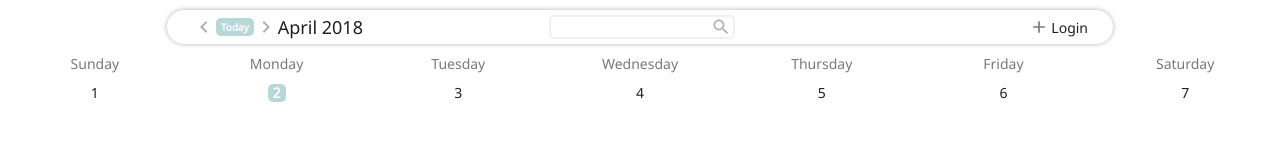
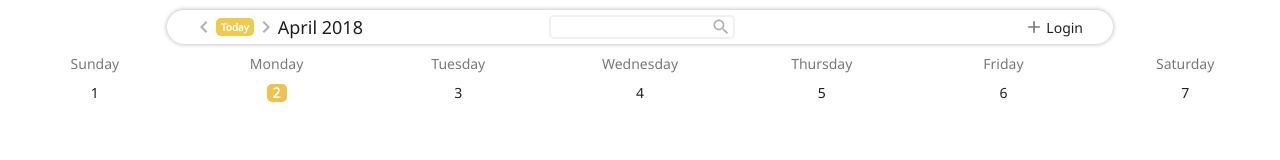
Before and after one commit to monicafu/coop-calendar, a React (Create React App) app in the folder client/: page / in a window 1280 px wide. Shown: the top 160 px of the page. Built offline with nearby package versions, Linux system fonts and the light colour scheme.

Commit message:
Modified login styles in Header; Added logout function;

```diff
--- a/client/src/App.js
+++ b/client/src/App.js
@@ -145,7 +145,8 @@ class App extends Component {
 		      		clickRight={ this.pageDown }
 		      		clickToday={ this.jumpToday }
 		      		clickAdd={ this.togglePopupAdd }
-		      		clickLogin={ this.toggleLogin } />
+		      		clickLogin={ this.toggleLogin }
+		      		clickLogout={ this.logout } />
 		      	<Calendar
 		      		currentDate={ currentDate }
 		      		currentUser={ currentUser }
--- a/client/src/DayCell.css
+++ b/client/src/DayCell.css
@@ -32,9 +32,9 @@
 	left: 0;
 	margin: auto;
 	height: 18px;
-	width: 18px;
+	width: 20px;
 	border-radius: 5px;
-	background-color: #b7d7d9;
+	background-color: #f0c14d;
 	z-index: -1;
 }
 
@@ -81,6 +81,7 @@
 	padding: 1px 7px;
 	margin: 1px 0;
 	border-radius: 5px;
+	color: white;
 	font-size: 12px;
 	overflow: hidden;
 	white-space: nowrap;
@@ -89,11 +90,11 @@
 }
 
 .event-private {
-	background-color: #bfe9ff;
+	background-color: #324d5c;
 }
 
 .event-public {
-	background-color: #ffe9cd;
+	background-color: #e37b40;
 }
 
 .event-past {
--- a/client/src/Header.css
+++ b/client/src/Header.css
@@ -51,7 +51,7 @@ header .panel {
 
 .today {
 	display: flex;
-	background-color: #b7d7d9;
+	background-color: #f0ca4d;
 	padding: 2px 5px;
 	border: none;
 	border-radius: 5px;
@@ -65,7 +65,7 @@ header .panel {
 }
 
 .today:hover, .today:focus {
-	background-color: #a4c1c3;
+	background-color: #f6df94;
 }
 
 /* Search
@@ -119,6 +119,120 @@ header .panel {
 	fill: #f1f1f1;
 }
 
-.tools .login {
+
+/* login
+----------- */
+
+.login {
+	display: flex;
+	text-align: right;
+	position: relative;
+}
+
+.dropdown {
+	display: inline-block;
+	position: relative;
+}
+
+.username {
+	position: relative;
+	color: #202020;
+}
+
+.username::before {
+	content: '';
+	position: absolute;
+	width: 8px;
+	height: 3px;
+	left: 100%;
+	top: 50%;
+	border-radius: 2px;
+	background-color: #b1b1b1;
+	vertical-align: middle;
+	transform: rotate(-45deg) translate(-3px, -3px);
+	transition: 0.1s 0.2s;
+}
+
+.username::after {
+	content: '';
+	display: inline-block;
+	width: 8px;
+	height: 3px;
+	left: 100%;
+	top: 50%;
+	margin-left: 5px;
+	border-radius: 2px;
+	background-color: #b1b1b1;
+	vertical-align: middle;
+	transform: rotate(45deg);
+	transition: 0.1s 0.2s;
+}
+
+.dropdown:hover .username::before {
+	transform: rotate(45deg) translate(-3px, 3px);
+}
+.dropdown:hover .username::after {
+	transform: rotate(-45deg);
+}
+
+.login-content {
+	padding: 6px 15px 8px;
+	position: absolute;
+	top: 100%;
+	right: 0;
+	border-radius: 3px;
+	box-shadow: 0 0 5px #b1b1b1;
+	background-color: white;
+	text-align: left;
+	overflow: hidden;
+	transition: 0.1s 0.2s;
+	transform: scaleY(0);
+	transform-origin: top;
+}
+
+.login-content a {
+	display: block;
+	position: relative;
+	padding-bottom: 5px;
+	color: #333;
+	text-decoration: none;
+	font-size: 14px;
 	cursor: pointer;
 }
+
+.login-content a::before {
+	content: '';
+	position: absolute;
+	width: 100%;
+	height: 2px;
+	bottom: 0;
+	left: 0;
+	border-radius: 1px;
+	background-color: #b1b1b1;
+	transform: scaleX(0);
+	transition: 0.2s ease-in-out;
+}
+
+.login-content a:hover::before {
+	transform: scaleX(1);
+}
+
+.dropdown:hover .login-content {
+	transform: scaleY(1);
+}
+
+/* Unlogin
+------------- */
+
+.unlogin .dropdown:hover .login-content {
+	transform: scaleY(0);
+}
+
+.unlogin .username::before, .unlogin .username::after {
+	width: 0;
+	height: 0;
+}
+
+.unlogin .username {
+	cursor: pointer;
+}
--- a/client/src/Header.jsx
+++ b/client/src/Header.jsx
@@ -1,12 +1,9 @@
 import React from 'react';
 import './Header.css';
 
-// Components
-
-// import Modal from './Modal';
-
-const Header = ( { currentMonth, currentYear, currentUser, clickLeft, clickRight, clickToday, clickAdd, clickLogin } ) => {
+const Header = ( { currentMonth, currentYear, currentUser, clickLeft, clickRight, clickToday, clickAdd, clickLogin, clickLogout } ) => {
 	const monthStr= ['January', 'February', 'March', 'April', 'May', 'June', 'July', 'August', 'September', 'October', 'November', 'December'];
+	const isLogin = currentUser.username ? true : false;
 
 	return (
 		<header>
@@ -33,7 +30,14 @@ const Header = ( { currentMonth, currentYear, currentUser, clickLeft, clickRight
 					<svg onClick={ clickAdd } className="add-icon" fill="#797979" height="24" viewBox="0 0 24 24" width="24" xmlns="http://www.w3.org/2000/svg">
 					    <path d="M19 13h-6v6h-2v-6H5v-2h6V5h2v6h6v2z"/>
 					</svg>
-					<span className="login" onClick={ clickLogin }>{ currentUser.username ? currentUser.username : 'Login' }</span>
+					<div className={ `login ${ isLogin ? '' : 'unlogin' }` }>
+						<div className="dropdown">
+							<div className="login-content">
+									<a onClick={ clickLogout }>Logout</a>
+							</div>
+							<span className="username" onClick={ isLogin ? null : clickLogin }>{ currentUser.username || 'Login' }</span>
+						</div>
+					</div>
 				</div>
 			</div>
 		</header>
--- a/client/src/PopupAdd.css
+++ b/client/src/PopupAdd.css
@@ -125,7 +125,7 @@
 	width: 68px;
 	height: 18px;
 	margin: 0;
-	background-color: #bfe9ff;
+	background-color: #324d5c;
 	box-shadow: 0 0 0 2px #ccc;
 	border-radius: 18px;
 	overflow: hidden;
@@ -145,17 +145,17 @@
 .btn-label .text {
 	line-height: 15px;
 	font-size: 12px;
-	/*font-weight: normal;*/
+	font-weight: normal;
 }
 
 .on {
-	color: #797979;
+	color: white;
 	display: none;
 	text-indent: 10px;
 }
 
 .off {
-	color: #797979;
+	color: white;
 	display: inline-block;
 	text-indent: 20px;
 }
@@ -178,5 +178,5 @@
 }
 
 #publicity-btn:checked + .btn-label {
-	background-color: #ffe9cd;
+	background-color: #e37b40;
 }
--- a/client/src/PopupEdit.css
+++ b/client/src/PopupEdit.css
@@ -84,7 +84,7 @@
 	border: none;
 	border-radius: 5px;
 	outline: none;
-	background-color: #b7d7d9;
+	background-color: #46b29d;
 	font-family: 'Noto Sans', sans-serif;
 	font-size: 14px;
 	font-weight: bold;
@@ -105,7 +105,7 @@
 	border: none;
 	border-radius: 5px;
 	outline: none;
-	background-color: #b7d7d9;
+	background-color: #de5b49;
 	font-family: 'Noto Sans', sans-serif;
 	font-size: 14px;
 	font-weight: bold;
@@ -149,7 +149,7 @@
 	width: 68px;
 	height: 18px;
 	margin: 0;
-	background-color: #bfe9ff;
+	background-color: #324d5c;
 	box-shadow: 0 0 0 2px #ccc;
 	border-radius: 18px;
 	overflow: hidden;
@@ -169,16 +169,17 @@
 .btn-label .text {
 	line-height: 15px;
 	font-size: 12px;
+	font-weight: normal;
 }
 
 .on {
-	color: #797979;
+	color: white;
 	display: none;
 	text-indent: 10px;
 }
 
 .off {
-	color: #797979;
+	color: white;
 	display: inline-block;
 	text-indent: 20px;
 }
@@ -201,5 +202,5 @@
 }
 
 #publicity-btn:checked + .btn-label {
-	background-color: #ffe9cd;
+	background-color: #e37b40;
 }
--- a/client/src/PopupEdit.jsx
+++ b/client/src/PopupEdit.jsx
@@ -53,8 +53,6 @@ class PopupEdit extends Component {
 			this.setState({
 				editLoading: true,
 			});
-
-			console.log(event);
 
 			editEvent(`user/event/${ event._id }`, event)
 			.then( result => {
```
